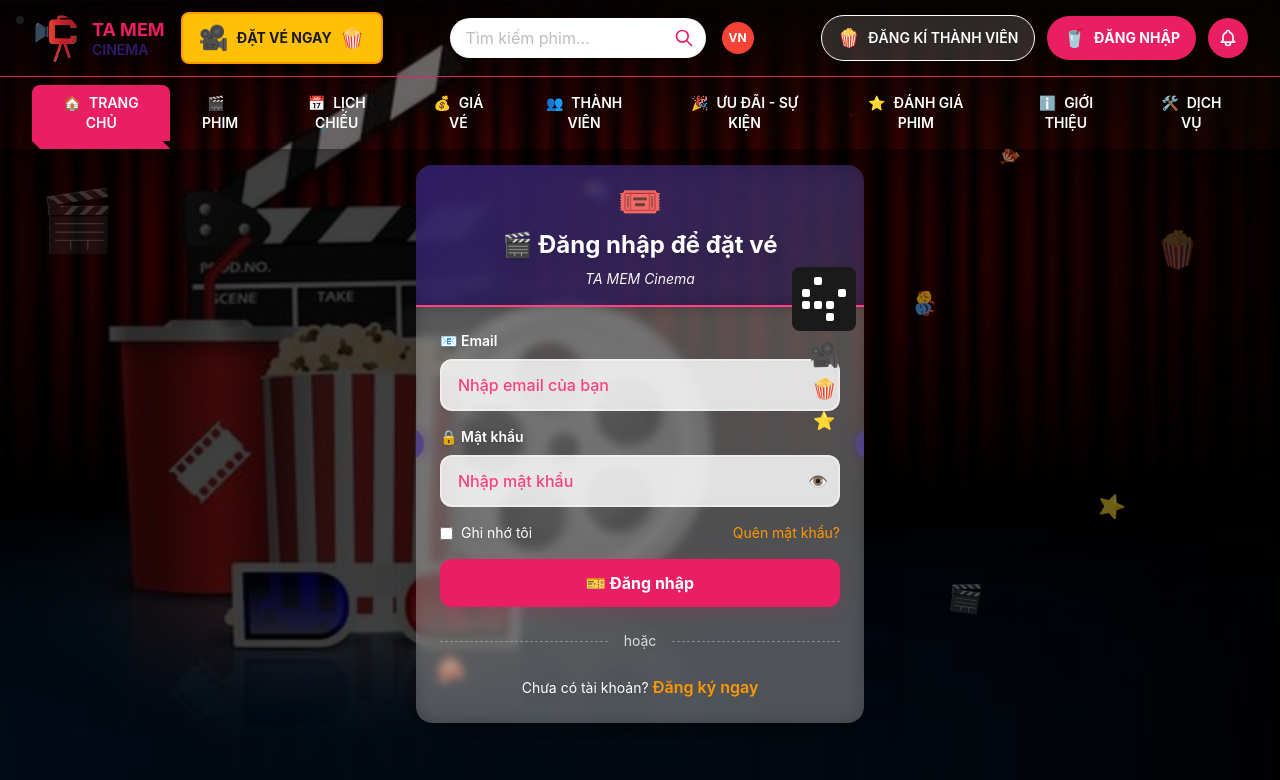
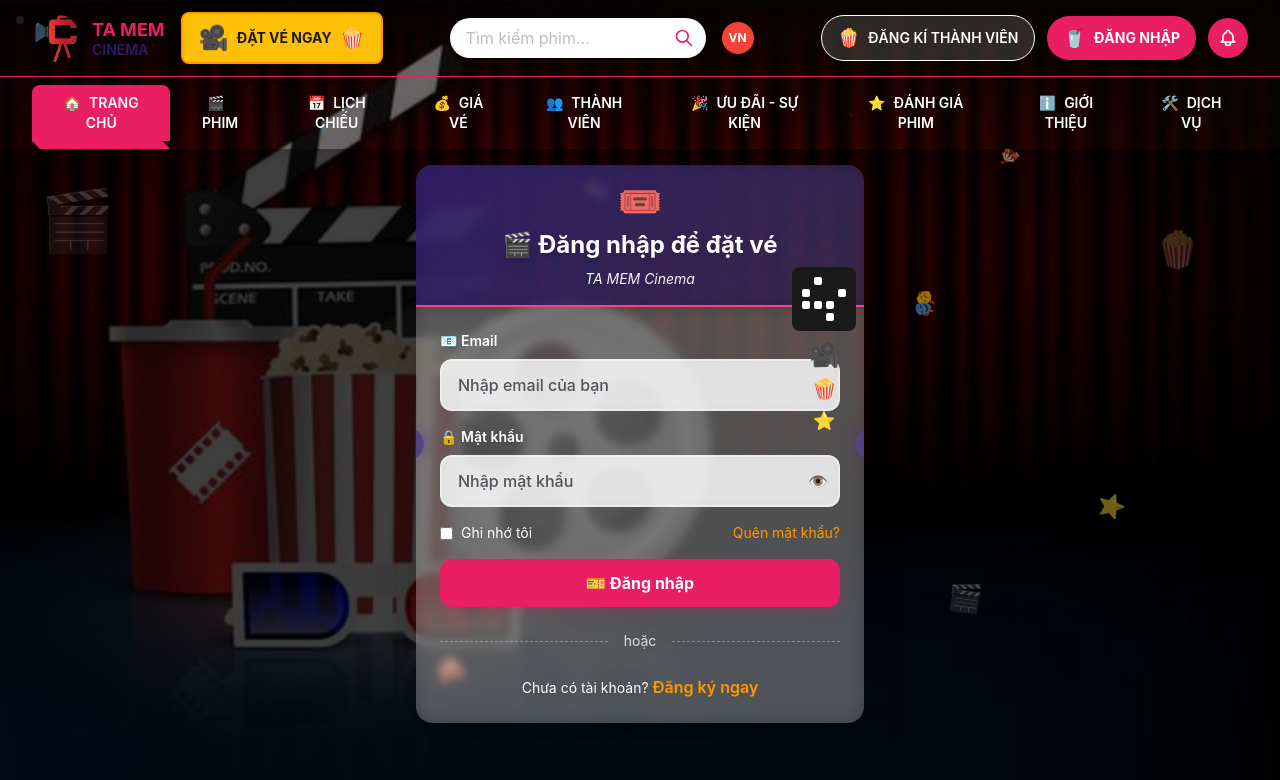
Before and after one commit to Tuan980Blue/fe-movie-booking-web-, a React (Create React App) app: page /auth in a window 1280 px wide. Shown: the top 780 px of the page. Built offline with nearby package versions, Linux system fonts and the light colour scheme.

Commit message:
change refresh token

```diff
--- a/src/features/auth/components/LoginForm.jsx
+++ b/src/features/auth/components/LoginForm.jsx
@@ -94,7 +94,7 @@ const LoginForm = ({ onLogin, onSwitchToRegister }) => {
                   value={formData.email}
                   onChange={handleInputChange}
                   required
-                  className="w-full px-4 py-3 border-2 border-white/40 rounded-xl focus:border-primary-pink focus:outline-none transition-colors bg-white/80 backdrop-blur-sm text-gray-800 font-medium placeholder-cinema-neonPink"
+                  className="w-full px-4 py-3 border-2 border-white/40 rounded-xl focus:border-primary-pink focus:outline-none transition-colors bg-white/80 backdrop-blur-sm text-gray-800 font-medium placeholder-zinc-600"
                   placeholder="Nhập email của bạn"
                 />
               </div>
@@ -111,7 +111,7 @@ const LoginForm = ({ onLogin, onSwitchToRegister }) => {
                     value={formData.password}
                     onChange={handleInputChange}
                     required
-                    className="w-full px-4 py-3 pr-12 border-2 border-white/40 rounded-xl focus:border-primary-pink focus:outline-none transition-colors bg-white/80 backdrop-blur-sm text-gray-800 font-medium placeholder-cinema-neonPink"
+                    className="w-full px-4 py-3 pr-12 border-2 border-white/40 rounded-xl focus:border-primary-pink focus:outline-none transition-colors bg-white/80 backdrop-blur-sm text-gray-800 font-medium placeholder-zinc-600"
                     placeholder="Nhập mật khẩu"
                   />
                   <button
--- a/src/features/auth/components/RegisterForm.jsx
+++ b/src/features/auth/components/RegisterForm.jsx
@@ -117,7 +117,7 @@ const RegisterForm = ({ onRegister, onSwitchToLogin }) => {
                       value={formData.fullName}
                       onChange={handleInputChange}
                       required
-                      className="w-full px-4 py-3 border-2 border-white/40 rounded-xl focus:border-primary-pink focus:outline-none transition-colors bg-white/80 backdrop-blur-sm text-gray-800 font-medium placeholder-cinema-neonPink"
+                      className="w-full px-4 py-3 border-2 border-white/40 rounded-xl focus:border-primary-pink focus:outline-none transition-colors bg-white/80 backdrop-blur-sm text-gray-800 font-medium placeholder-zinc-600"
                       placeholder="Nhập họ và tên"
                     />
                   </div>
@@ -133,7 +133,7 @@ const RegisterForm = ({ onRegister, onSwitchToLogin }) => {
                       value={formData.email}
                       onChange={handleInputChange}
                       required
-                      className="w-full px-4 py-3 border-2 border-white/40 rounded-xl focus:border-primary-pink focus:outline-none transition-colors bg-white/80 backdrop-blur-sm text-gray-800 font-medium placeholder-cinema-neonPink"
+                      className="w-full px-4 py-3 border-2 border-white/40 rounded-xl focus:border-primary-pink focus:outline-none transition-colors bg-white/80 backdrop-blur-sm text-gray-800 font-medium placeholder-zinc-600"
                       placeholder="Nhập email của bạn"
                     />
                   </div>
```
